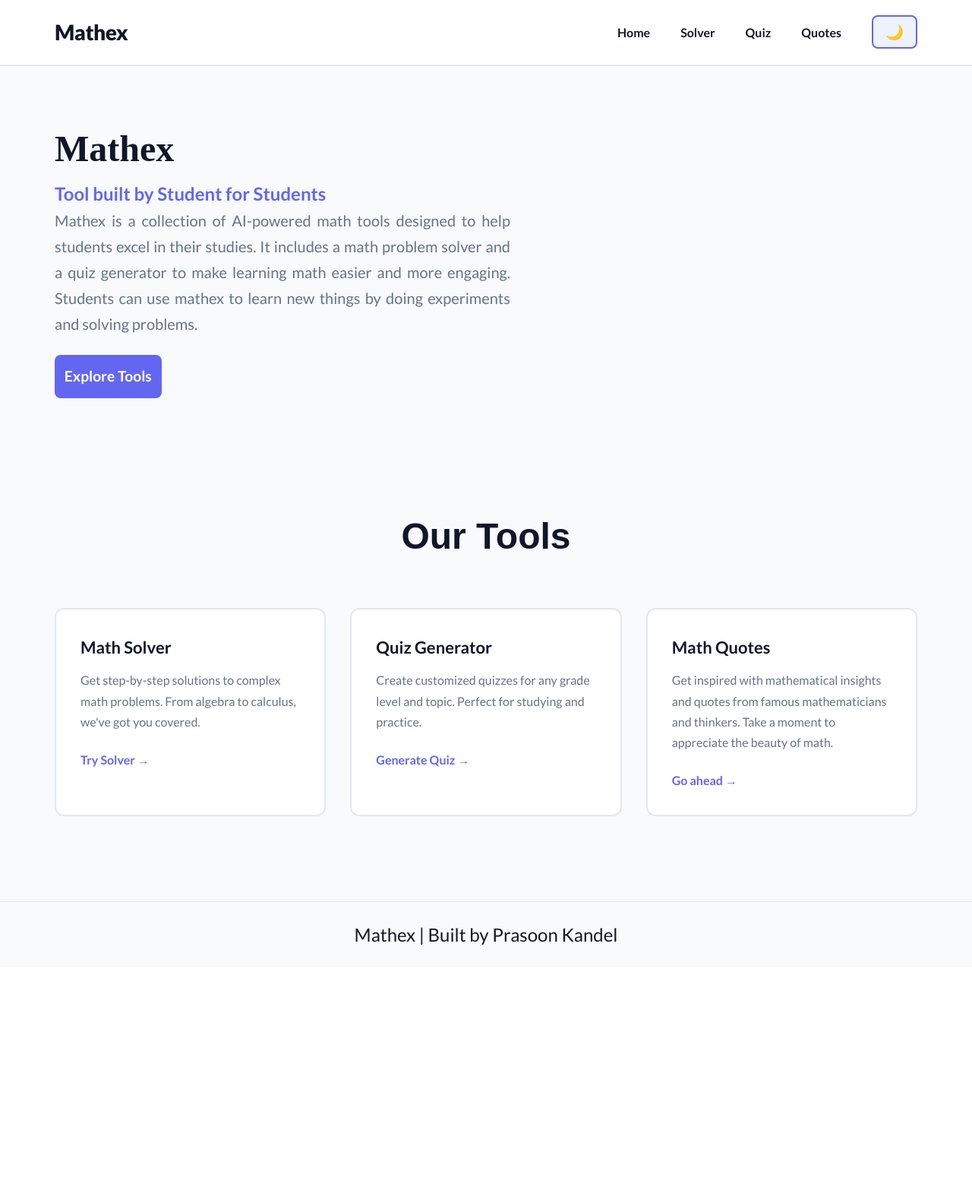
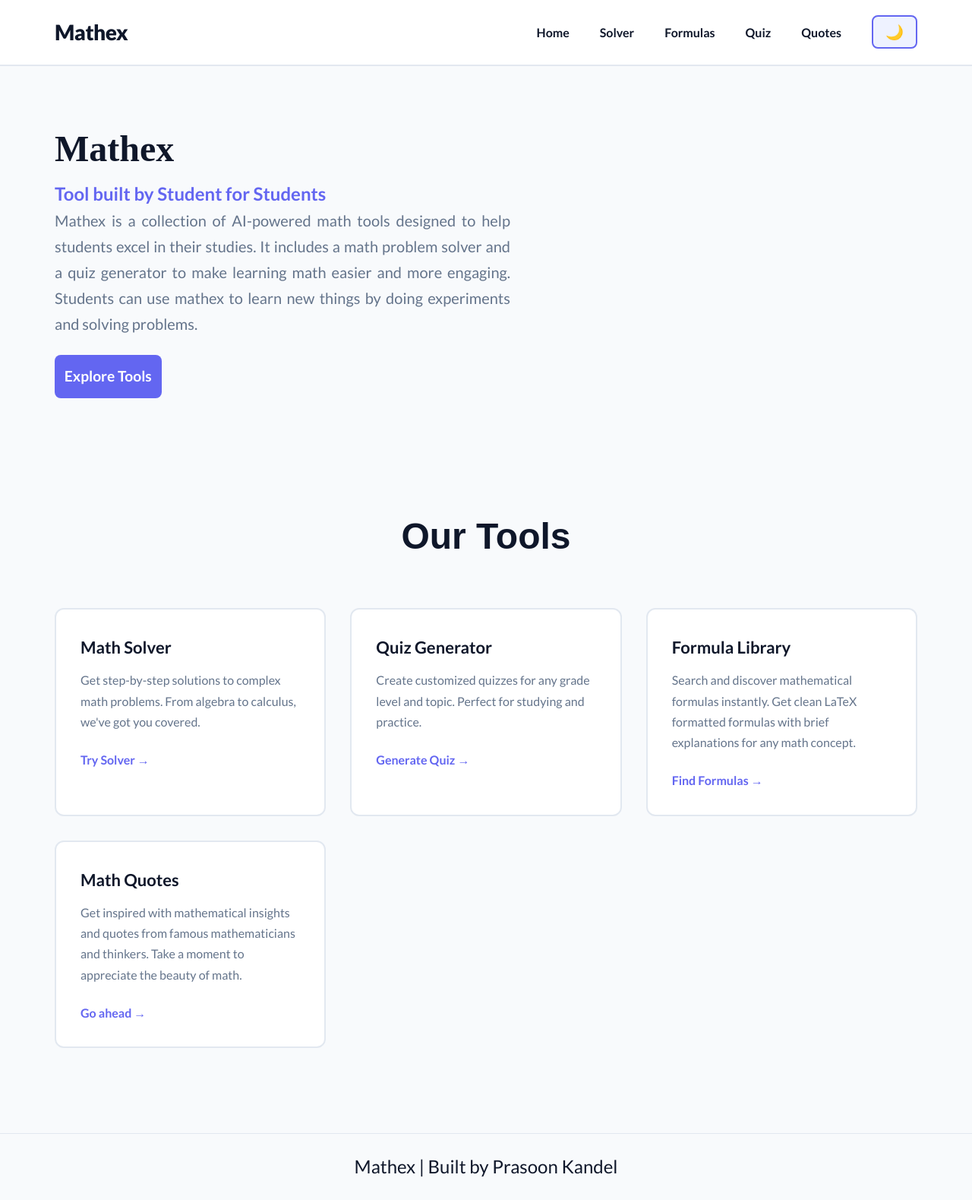
Before and after one commit to prasoonkandel/Mathex, a Flask app: page / in a window 1280 px wide. Shown: the whole page at 76% size. Before the commit the page ends 1244 px from the top, so only its background shows below. Run offline with Flask 3, Linux system fonts and the light colour scheme; some web fonts are replaced.

Commit message:
Formula Tool (added)

```diff
--- /dev/null
+++ b/formula.py
@@ -0,0 +1,75 @@
+import requests
+import os
+from dotenv import load_dotenv
+
+load_dotenv()
+
+AI_KEY = os.getenv("AI_KEY")
+
+API_URL = "https://ai.hackclub.com/proxy/v1/chat/completions"
+
+MODEL = "gpt-5.1"
+
+if not AI_KEY:
+    raise RuntimeError("AI_KEY not found in .env file")
+
+def formula_prompt(user_message: str):
+    return [
+        {
+            "role": "system",
+            "content": (
+                "You are Mathex Formula Helper, built by Prasoon Kandel to provide mathematical formulas.\n\n"
+                "When asked for a formula, provide ONLY the formula in clean LaTeX format with a brief description.\n\n"
+                "Format your response like this:\n"
+                "- Wrap everything in <div> tags\n"
+                "- Start with a brief formula name/title in <strong> tag\n"
+                "- Display the formula in big, readable LaTeX\n"
+                "- Make the formula big: <span style='font-size:1.8em;'>$your formula here$</span>\n"
+                "- Add a brief description below (2-3 lines max) explaining what each variable means\n"
+                "- Keep it concise - formula first, minimal explanation\n\n"
+                "LaTeX formatting:\n"
+                "Fractions: $\\frac{a}{b}$\n"
+                "Roots: $\\sqrt{x}$\n"
+                "Powers: $x^2$\n"
+                "Subscripts: $x_1$\n"
+                "Greek letters: $\\pi, \\theta, \\alpha$\n"
+                "Text in math: $\\text{your text}$\n\n"
+                "Example:\n"
+                "<div style='padding:15px;'>\n"
+                "<strong>Quadratic Formula</strong><br><br>\n"
+                "<span style='font-size:1.8em;'>$x = \\frac{-b \\pm \\sqrt{b^2 - 4ac}}{2a}$</span><br><br>\n"
+                "<p style='color:#666;'>For equation $ax^2 + bx + c = 0$<br>\n"
+                "where $a$, $b$, $c$ are coefficients and $a \\neq 0$</p>\n"
+                "</div>\n\n"
+                "If the request is not about a mathematical formula, say: 'Sorry, I only provide math formulas. I'm Mathex Formula Helper, built by Prasoon Kandel.'"
+            )
+        },
+        {
+            "role": "user",
+            "content": user_message
+        }
+    ]
+
+
+def api_call(messages):
+    headers = {
+        "Authorization": f"Bearer {AI_KEY}",
+        "Content-Type": "application/json"
+    }
+    payload = {
+        "model": MODEL,
+        "messages": messages,
+        "temperature": 0.2
+    }
+
+    response = requests.post(API_URL, headers=headers, json=payload)
+    response.raise_for_status()
+    return response.json()["choices"][0]["message"]["content"].strip()
+
+
+def get_4mula(user_message: str):
+    try:
+        messages = formula_prompt(user_message)
+        return api_call(messages)
+    except Exception as e:
+        return "Hack Club AI Error: " + str(e)
--- a/main.py
+++ b/main.py
@@ -2,6 +2,7 @@ from flask import Flask, request, jsonify, render_template
 from engine import answer
 from qngen import makequiz
 from quotes import quotes as get_quote
+from formula import get_4mula
 from flask_cors import CORS
 
 app = Flask(__name__)
@@ -53,5 +54,22 @@ def quotes_api():
     except Exception as e:
         return jsonify({"error": str(e)}), 500
 
+
+@app.route("/api/formula", methods=["POST"])
+def formula():
+    try:
+        data = request.get_json()
+        formula_query = data.get("formula", "")
+
+        if not formula_query:
+            return jsonify({"error": "No formula requested"}), 400
+
+        result = get_4mula(formula_query)
+
+        return jsonify({"formula": result})
+
+    except Exception as e:
+        return jsonify({"error": str(e)}), 500
+
 if __name__ == "__main__":
     app.run(debug=True, host="0.0.0.0", port=5000)
--- a/qngen.py
+++ b/qngen.py
@@ -115,6 +115,8 @@ Strictness:
     ]
 
 
+
+
 def api_call(messages):
     headers = {
         "Authorization": f"Bearer {AI_KEY}",
@@ -126,7 +128,8 @@ def api_call(messages):
 
         "model": MODEL,
         "messages": messages,
-        "temperature": 0.2,
+        "temperature": 0.8,
+        "max_tokens": 1000
 
 
     }
--- /dev/null
+++ b/static/formula.js
@@ -0,0 +1,63 @@
+document.addEventListener("DOMContentLoaded", function () {
+  const formulaForm = document.getElementById("formulaForm");
+  const formulaQuery = document.getElementById("formulaQuery");
+  const formulaSubmitBtn = document.getElementById("formulaSubmitBtn");
+  const formulaInputArea = document.getElementById("formulaInputArea");
+  const formulaResultArea = document.getElementById("formulaResultArea");
+  const formulaResult = document.getElementById("formulaResult");
+  const searchAnotherBtn = document.getElementById("searchAnotherBtn");
+
+  if (formulaForm) {
+    formulaForm.addEventListener("submit", async function (e) {
+      e.preventDefault();
+      const query = formulaQuery.value.trim();
+
+      if (!query) {
+        alert("Please enter a formula to search for.");
+        return;
+      }
+
+      formulaSubmitBtn.disabled = true;
+      formulaSubmitBtn.textContent = "Searching...";
+
+      try {
+        const response = await fetch("/api/formula", {
+          method: "POST",
+          headers: { "Content-Type": "application/json" },
+          body: JSON.stringify({ formula: query }),
+        });
+
+        const data = await response.json();
+
+        if (response.ok) {
+          formulaInputArea.style.display = "none";
+          formulaResultArea.style.display = "block";
+          formulaResult.innerHTML = data.formula;
+
+          if (window.MathJax) {
+            MathJax.typesetPromise([formulaResult]).catch((err) =>
+              console.error("MathJax error:", err)
+            );
+          }
+        } else {
+          alert("Error: " + data.error);
+        }
+      } catch (error) {
+        console.error("Error:", error);
+        alert("Failed to get formula. Please try again.");
+      } finally {
+        formulaSubmitBtn.disabled = false;
+        formulaSubmitBtn.textContent = "Get Formula";
+      }
+    });
+  }
+
+  if (searchAnotherBtn) {
+    searchAnotherBtn.addEventListener("click", function () {
+      formulaResultArea.style.display = "none";
+      formulaInputArea.style.display = "block";
+      formulaQuery.value = "";
+      formulaResult.innerHTML = "";
+    });
+  }
+});
--- a/templates/index.html
+++ b/templates/index.html
@@ -23,6 +23,10 @@
     <link
       rel="stylesheet"
       href="{{ url_for('static', filename='quotes.css') }}"
+    />
+    <link
+      rel="stylesheet"
+      href="{{ url_for('static', filename='formula.css') }}"
     />
     <script>
       window.MathJax = {
@@ -57,6 +61,7 @@
         <ul class="nav-links" id="navLinks">
           <li><a href="#" data-page="home">Home</a></li>
           <li><a href="#" data-page="solver">Solver</a></li>
+          <li><a href="#" data-page="formula">Formulas</a></li>
           <li><a href="#" data-page="quiz">Quiz</a></li>
           <li><a href="#" data-page="quotes">Quotes</a></li>
           <li>
@@ -106,6 +111,18 @@
                 for studying and practice.
               </p>
               <a href="#" data-page="quiz" class="tool-link">Generate Quiz →</a>
+            </div>
+
+            <div class="tool-card">
+              <h3>Formula Library</h3>
+              <p>
+                Search and discover mathematical formulas instantly. Get clean
+                LaTeX formatted formulas with brief explanations for any math
+                concept.
+              </p>
+              <a href="#" data-page="formula" class="tool-link"
+                >Find Formulas →</a
+              >
             </div>
 
             <div class="tool-card">
@@ -291,6 +308,39 @@
       </div>
     </section>
 
+    <section id="page-formula" class="page-section">
+      <div class="content">
+        <div class="container">
+          <a href="#" data-page="home" class="back-to-home">← Back to Home</a>
+          <h1>Formula Library</h1>
+          <p class="subtitle">Search for any mathematical formula</p>
+
+          <div id="formulaInputArea">
+            <form id="formulaForm">
+              <input
+                type="text"
+                id="formulaQuery"
+                placeholder="quadratic formula, pythagorean theorem, area of circle..."
+                required
+              />
+              <button type="submit" id="formulaSubmitBtn">Get Formula</button>
+            </form>
+          </div>
+
+          <div id="formulaResultArea" style="display: none">
+            <div id="formulaResult" class="formula-result"></div>
+            <button
+              type="button"
+              id="searchAnotherBtn"
+              class="search-another-btn"
+            >
+              Search Another Formula
+            </button>
+          </div>
+        </div>
+      </div>
+    </section>
+
     <section id="page-quotes" class="page-section">
       <div class="content">
         <div class="container">
@@ -315,6 +365,7 @@
 
     <script src="{{ url_for('static', filename='home.js') }}"></script>
     <script src="{{ url_for('static', filename='solver.js') }}"></script>
+    <script src="{{ url_for('static', filename='formula.js') }}"></script>
     <script src="{{ url_for('static', filename='quiz.js') }}"></script>
     <script>
       function showPage(pageName) {
```
Also changed, not shown: static/formula.css (added, +155 -0 lines), ans.py (line endings or trailing spaces).
